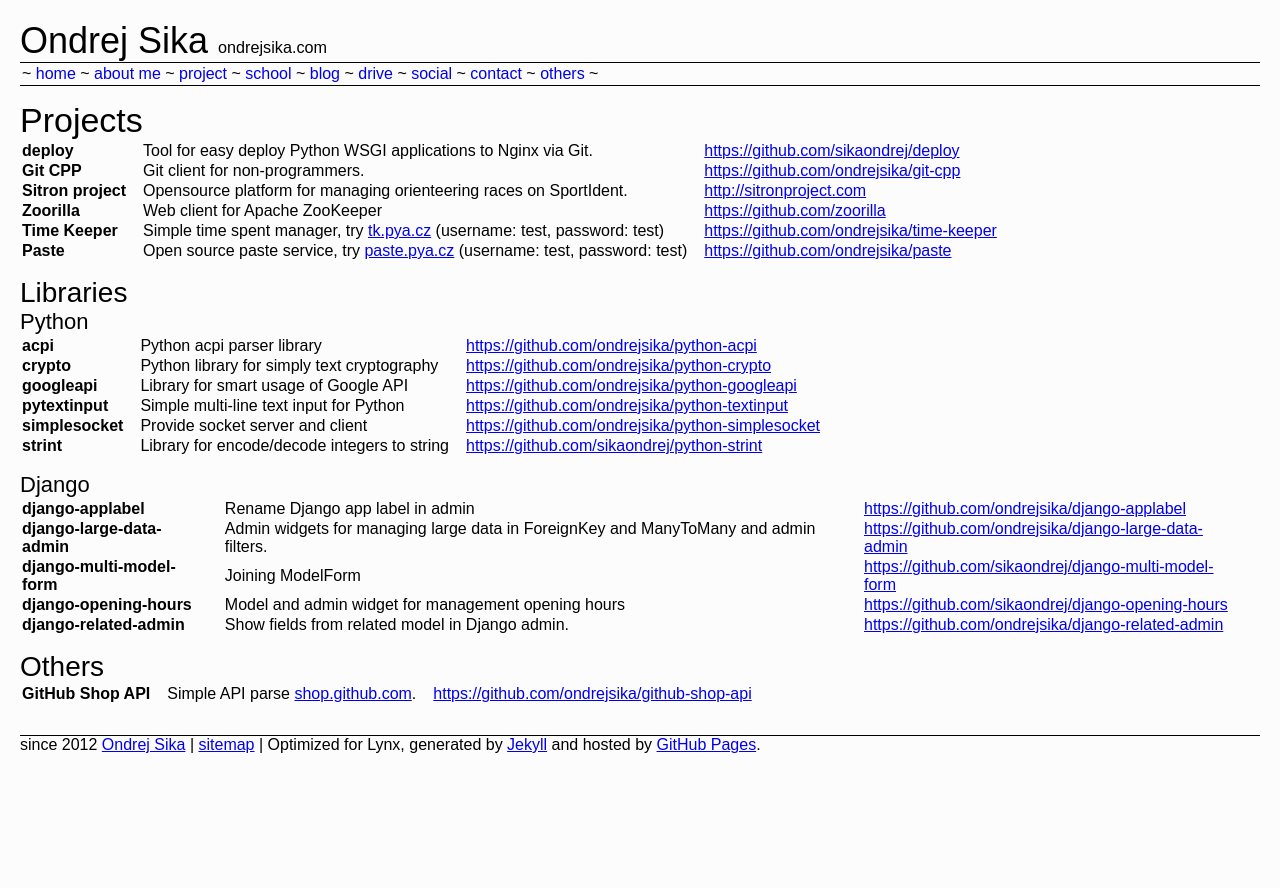
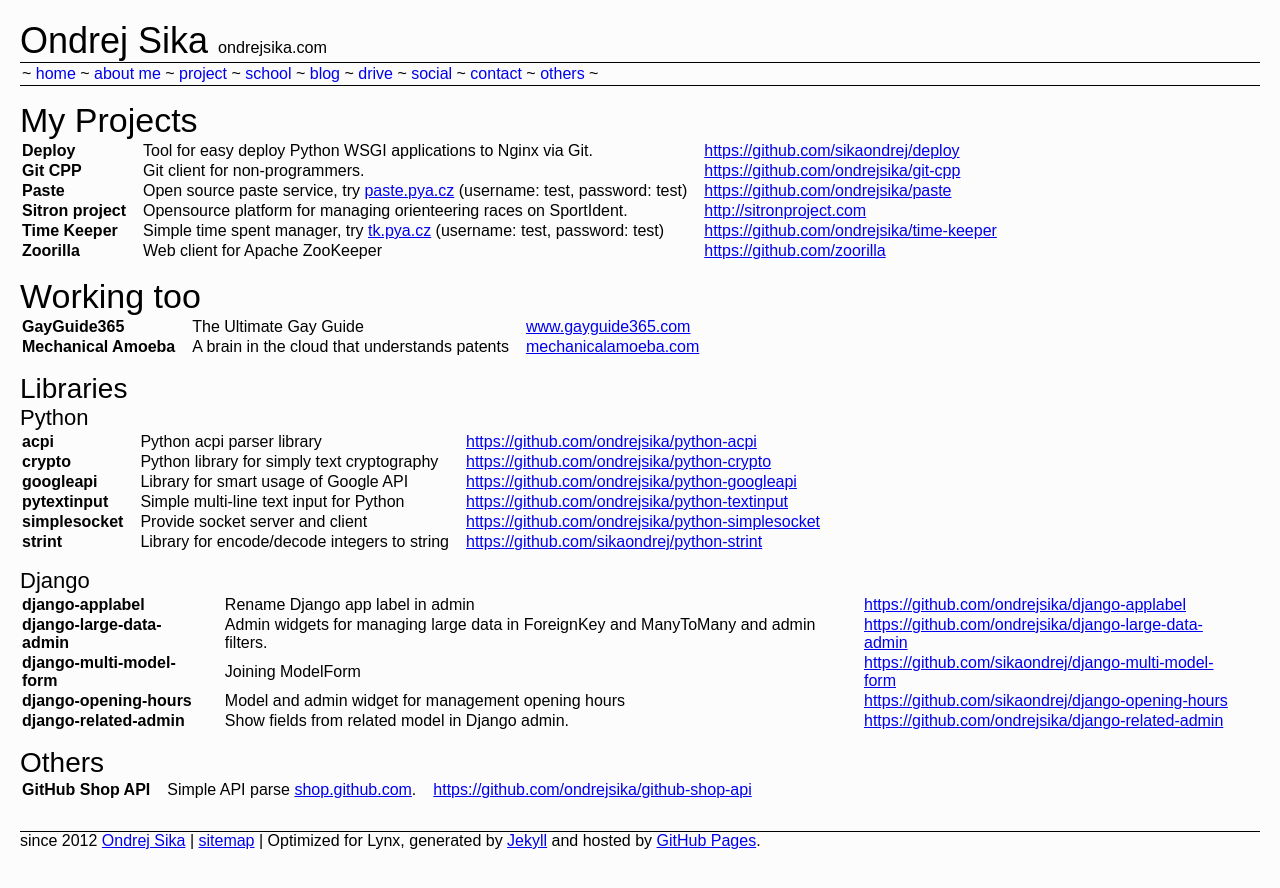
Before and after one commit to ondrejsika/ondrejsika.com, a Jekyll site: the page built from projects.html, in a window 1280 px wide. Shown: the top 888 px of the page. Built offline with Jekyll 4.4.1, drawn with Linux system fonts in a browser that asks for light colours; Markdown is read by kramdown in place of the engine named in the settings; comment, search, counter and statistics services are not loaded.

Commit message:
add working too projects

```diff
--- a/projects.html
+++ b/projects.html
@@ -3,10 +3,10 @@
 title: Projects
 ---
 
-<h2>{{page.title}}</h2>
+<h2>My Projects</h2>
 <table>
     <tr>
-        <td><b>deploy</b></td>
+        <td><b>Deploy</b></td>
         <td>Tool for easy deploy Python WSGI applications to Nginx via Git.</td>
         <td><a href="https://github.com/sikaondrej/deploy" target="_blank">https://github.com/sikaondrej/deploy</a></td>
     </tr>
@@ -16,14 +16,14 @@
         <td><a href="https://github.com/ondrejsika/git-cpp" target="_blank">https://github.com/ondrejsika/git-cpp</a></td>
     </tr>
     <tr>
+        <td><b>Paste</b></td>
+        <td>Open source paste service, try <a href="http://paste.pya.cz">paste.pya.cz</a> (username: test, password: test)</td>
+        <td><a href="https://github.com/ondrejsika/paste" target="_blank">https://github.com/ondrejsika/paste</a></td>
+    </tr>
+    <tr>
         <td><b>Sitron project</b></td>
         <td>Opensource platform for managing orienteering races on SportIdent.</td>
         <td><a href="http://sitronproject.com" target="_blank">http://sitronproject.com</a></td>
-    </tr>
-    <tr>
-        <td><b>Zoorilla</b></td>
-        <td>Web client for Apache ZooKeeper</td>
-        <td><a href="https://github.com/zoorilla" target="_blank">https://github.com/zoorilla</a></td>
     </tr>
     <tr>
         <td><b>Time Keeper</b></td>
@@ -31,9 +31,24 @@
         <td><a href="https://github.com/ondrejsika/time-keeper" target="_blank">https://github.com/ondrejsika/time-keeper</a></td>
     </tr>
     <tr>
-        <td><b>Paste</b></td>
-        <td>Open source paste service, try <a href="http://paste.pya.cz">paste.pya.cz</a> (username: test, password: test)</td>
-        <td><a href="https://github.com/ondrejsika/paste" target="_blank">https://github.com/ondrejsika/paste</a></td>
+        <td><b>Zoorilla</b></td>
+        <td>Web client for Apache ZooKeeper</td>
+        <td><a href="https://github.com/zoorilla" target="_blank">https://github.com/zoorilla</a></td>
+    </tr>
+</table>
+
+<h2>Working too</h2>
+
+<table>
+    <tr>
+        <td><b>GayGuide365</b></td>
+        <td>The Ultimate Gay Guide</td>
+        <td><a href="https://www.gayguide365.com" target="_blank">www.gayguide365.com</a></td>
+    </tr>
+    <tr>
+        <td><b>Mechanical Amoeba</b></td>
+        <td>A brain in the cloud that understands patents</td>
+        <td><a href="http://www.mechanicalamoeba.com/" target="_blank">mechanicalamoeba.com</a></td>
     </tr>
 </table>
 
```
